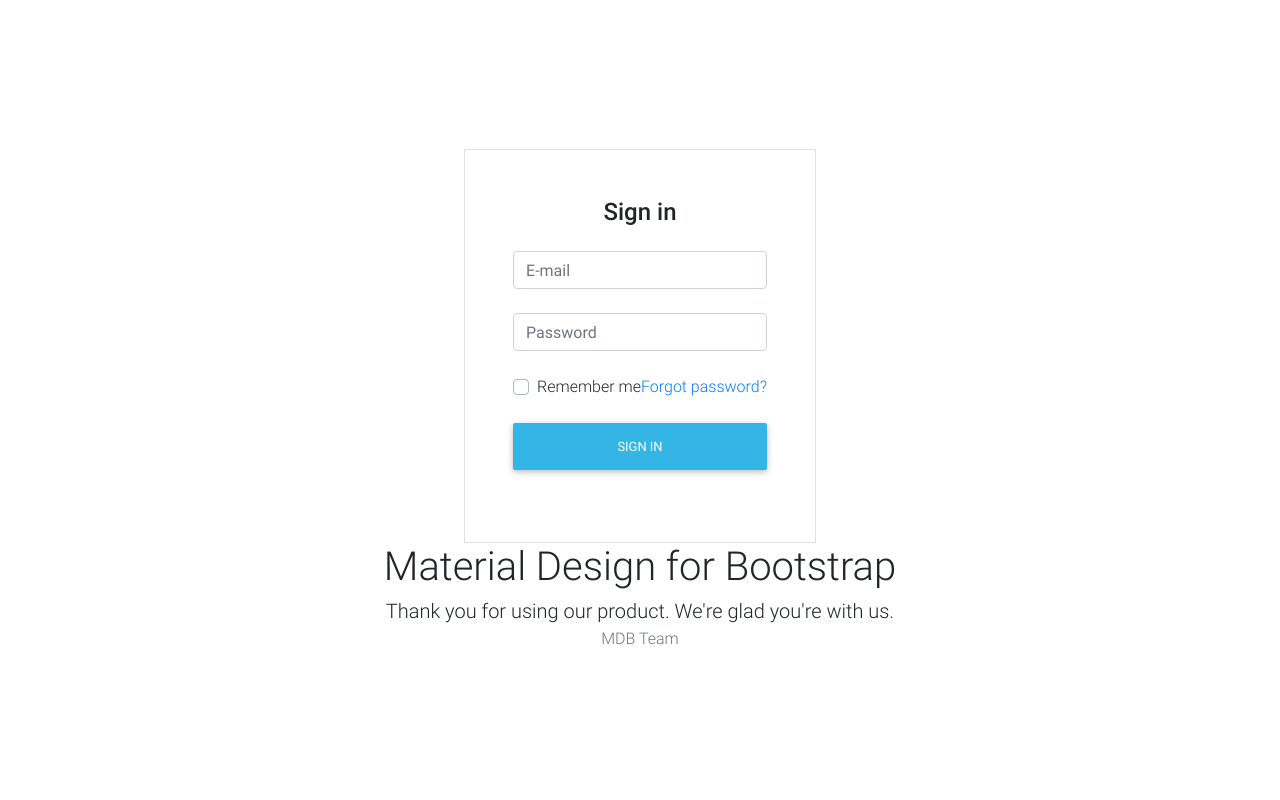
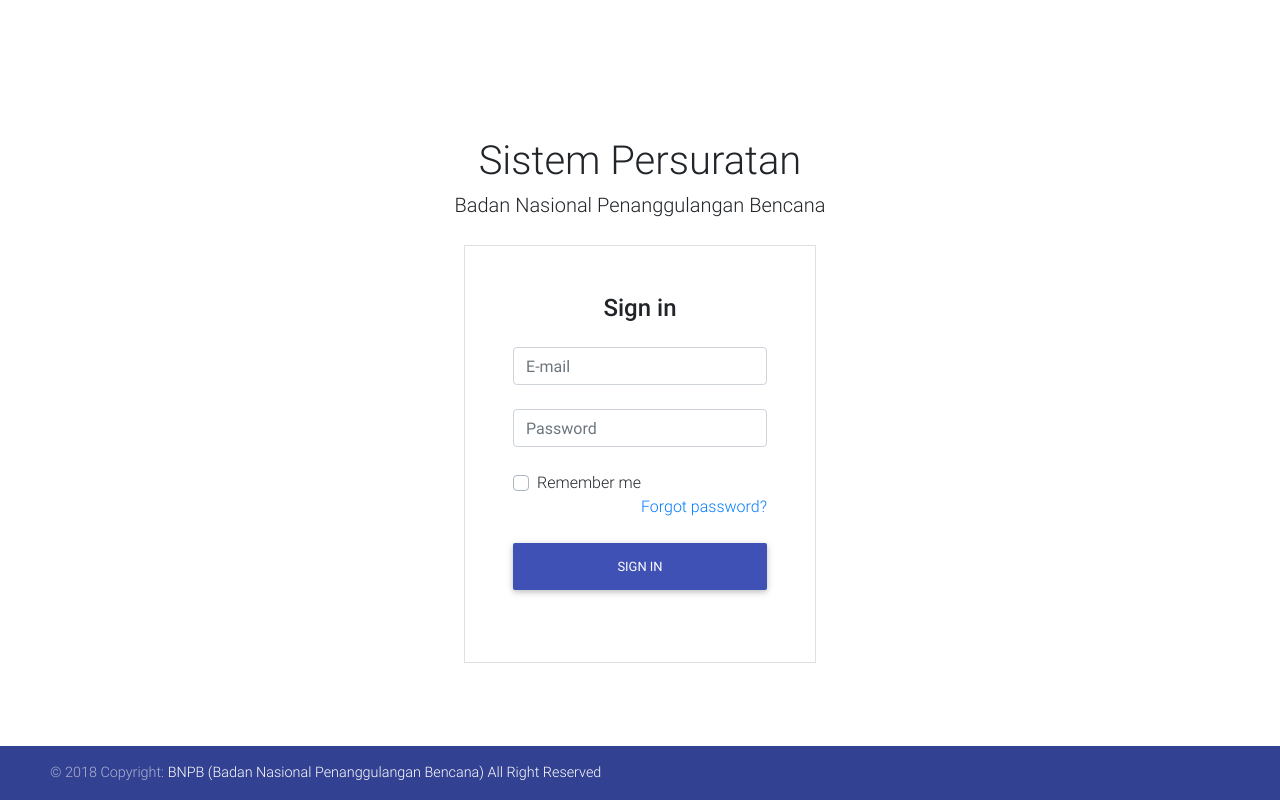
Before and after one commit to firiousity/st-bnpb, a CodeIgniter app: page /st-bnpb/ in a window 1280 px wide. Run offline with CodeIgniter, Linux system fonts and the light colour scheme; style sheets or scripts are compiled from the project's sources; some libraries are stand-ins or nearby versions.

Commit message:
enhancement

```diff
--- a/application/config/autoload.php
+++ b/application/config/autoload.php
@@ -58,7 +58,7 @@ $autoload['packages'] = array();
 |
 |	$autoload['libraries'] = array('user_agent' => 'ua');
 */
-$autoload['libraries'] = array();
+$autoload['libraries'] = array('database');
 
 /*
 | -------------------------------------------------------------------
--- a/application/config/config.php
+++ b/application/config/config.php
@@ -35,7 +35,7 @@ $config['base_url'] = 'http://localhost/st-bnpb/';
 | variable so that it is blank.
 |
 */
-$config['index_page'] = '';
+$config['index_page'] = 'index.php';
 
 /*
 |--------------------------------------------------------------------------
--- a/application/config/database.php
+++ b/application/config/database.php
@@ -78,7 +78,7 @@ $db['default'] = array(
 	'hostname' => 'localhost',
 	'username' => 'root',
 	'password' => '',
-	'database' => 'bnpb',
+	'database' => 'st_bnpb',
 	'dbdriver' => 'mysqli',
 	'dbprefix' => '',
 	'pconnect' => FALSE,
--- a/application/controllers/Home.php
+++ b/application/controllers/Home.php
@@ -18,8 +18,31 @@ class Home extends CI_Controller {
 	 * map to /index.php/welcome/<method_name>
 	 * @see https://codeigniter.com/user_guide/general/urls.html
 	 */
+
+	function __Construct()
+    {
+        parent ::__construct();
+        $this->load->model('home_model');
+        $this->load->library("pagination");
+    }
+
 	public function index()
 	{
-		$this->load->view('index');
+		$this->load->view('header');
+		$this->load->view('login');
+		$this->load->view('footer');
+	}
+
+	public function login() {
+		 $sql = "select * from admin where nama = ? and password = ?";
+		 $query = $this->db->query($sql, array($this->input->post('name'), $this->input->post('password')));
+         if($query->num_rows()> 0) {
+         	$this->load->view('header');
+         	$this->load->view('beranda');
+         	$this->load->view('footer');
+         } else {
+
+         	$this->load->view('login');
+         }
 	}
 }
--- /dev/null
+++ b/application/models/Home_model.php
@@ -0,0 +1,7 @@
+<?php
+class Home_model extends CI_Model {
+	function get_user() {
+
+	}
+}
+?>
--- /dev/null
+++ b/application/views/footer.php
@@ -0,0 +1,8 @@
+<!-- Footer -->
+<footer class="page-footer fixed-bottom font-small indigo">
+  <div class="footer-copyright py-3" style="padding-left: 50px;">© 2018 Copyright:
+    <a href="https://mdbootstrap.com/bootstrap-tutorial/">
+ BNPB (Badan Nasional Penanggulangan Bencana) All Right Reserved</a>
+  </div>
+</footer>
+<!-- Footer -->
--- a/application/views/header.php
+++ b/application/views/header.php
@@ -14,7 +14,7 @@
 	<meta charset="utf-8">
 	<meta name="viewport" content="width=device-width, initial-scale=1, shrink-to-fit=no">
 	<meta http-equiv="x-ua-compatible" content="ie=edge">
-	<title>Material Design Bootstrap</title>
+	<title>Pembuatan Surat Tugas</title>
 	<!-- Font Awesome -->
 	<link rel="stylesheet" href="https://maxcdn.bootstrapcdn.com/font-awesome/4.6.0/css/font-awesome.min.css">
 	<!-- Bootstrap core CSS -->
@@ -33,4 +33,9 @@
     <script type="text/javascript" src="<?php echo base_url('assets/css/bootstrap.min.js')?>"></script>
     <!-- MDB core JavaScript -->
     <script type="text/javascript" src="<?php echo base_url('assets/css//mdb.min.js')?>"></script>
+    <!-- Initializations -->
+<script>
+  // SideNav Initialization
+  $(".button-collapse").sideNav();
+</script>
 </head>
--- a/application/views/index.php
+++ /dev/null
@@ -1,51 +0,0 @@
-<?php
-require_once ('header.php');
-?>
-<body>
-
-    <!-- Start your project here-->
-    <div style="height: 100vh">
-        <div class="flex-center flex-column">
-
-<!-- Default form login -->
-<form class="text-center border border-light p-5">
-
-    <p class="h4 mb-4">Sign in</p>
-
-    <!-- Email -->
-    <input type="email" id="defaultLoginFormEmail" class="form-control mb-4" placeholder="E-mail">
-
-    <!-- Password -->
-    <input type="password" id="defaultLoginFormPassword" class="form-control mb-4" placeholder="Password">
-
-    <div class="d-flex justify-content-around">
-        <div>
-            <!-- Remember me -->
-            <div class="custom-control custom-checkbox">
-                <input type="checkbox" class="custom-control-input" id="defaultLoginFormRemember">
-                <label class="custom-control-label" for="defaultLoginFormRemember">Remember me</label>
-            </div>
-        </div>
-        <div>
-            <!-- Forgot password -->
-            <a href="">Forgot password?</a>
-        </div>
-    </div>
-
-    <!-- Sign in button -->
-    <button class="btn btn-info btn-block my-4" type="submit">Sign in</button>
-
-</form>
-<!-- Default form login -->
-            <h1 class="animated fadeIn mb-2">Material Design for Bootstrap</h1>
-
-            <h5 class="animated fadeIn mb-1">Thank you for using our product. We're glad you're with us.</h5>
-
-            <p class="animated fadeIn text-muted">MDB Team</p>
-        </div>
-
-    </div>
-
-</body>
-
-</html>
--- /dev/null
+++ b/application/views/login.php
@@ -0,0 +1,65 @@
+<?php
+require_once ('header.php');
+?>
+<body>
+
+    <!-- Start your project here-->
+    <div style="height: 100vh">
+        <div class="flex-center flex-column">
+            <section>
+                <div class="text-center">
+                    <h1 class="animated fadeIn mb-2">Sistem Persuratan</h1>
+                    <h5 class="animated fadeIn mb-1">Badan Nasional Penanggulangan Bencana</h5>
+                </div>
+            </section>
+            <br>
+<section>
+<!-- Default form login -->
+<form class="text-center border border-light p-5" method="post" action="<?php  echo base_url('home/login')?>">
+
+    <p class="h4 mb-4">Sign in</p>
+
+    <!-- Email -->
+    <input type="text" id="defaultLoginFormEmail" class="form-control mb-4" name='name' placeholder="E-mail" required>
+
+    <!-- Password -->
+    <input type="password" id="defaultLoginFormPassword" class="form-control mb-4" name='password' placeholder="Password" required>
+
+    <div class="d-flex justify-content-around">
+        <div>
+            <!-- Remember me -->
+            <div class="custom-control custom-checkbox">
+                <input type="checkbox" class="custom-control-input" id="defaultLoginFormRemember">
+                <label class="custom-control-label" for="defaultLoginFormRemember">Remember me</label>
+            </div>
+        </div>
+        <div>
+            <br>
+            <!-- Forgot password -->
+            <a href="">Forgot password?</a>
+        </div>
+    </div>
+
+    <!-- Sign in button -->
+    <button class="btn btn-info btn-indigo btn-block my-4">Sign in</button>
+
+</form>
+</section>
+<!-- Default form login -->
+        </div>
+</div>
+<!-- Footer -->
+<footer class="fixed-bottom page-footer font-small indigo">
+
+  <!-- Copyright -->
+  <div class="footer-copyright py-3" style="padding-left: 50px;">© 2018 Copyright:
+    <a href="https://mdbootstrap.com/bootstrap-tutorial/">
+ BNPB (Badan Nasional Penanggulangan Bencana) All Right Reserved</a>
+  </div>
+  <!-- Copyright -->
+
+</footer>
+<!-- Footer -->
+</body>
+
+</html>
```
Also changed, not shown: application/views/beranda.php (added, +7 -0 lines).
